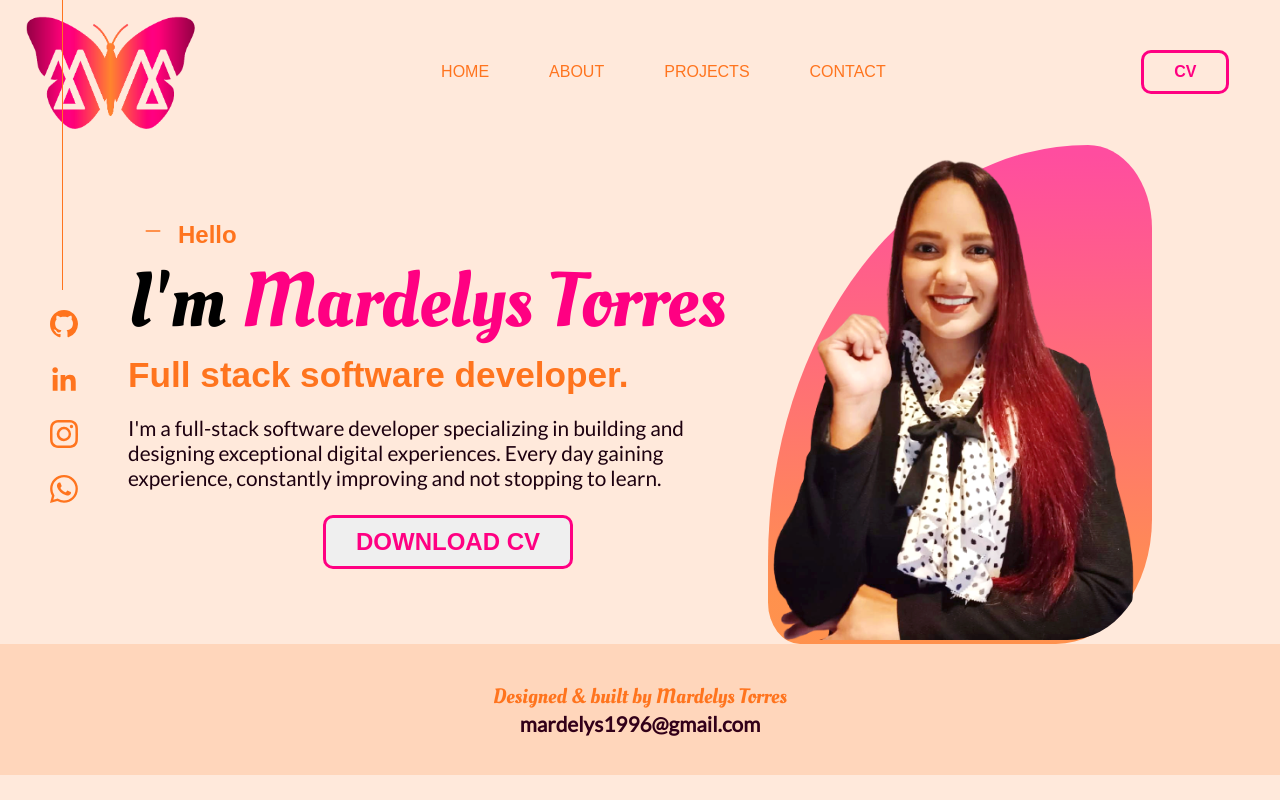
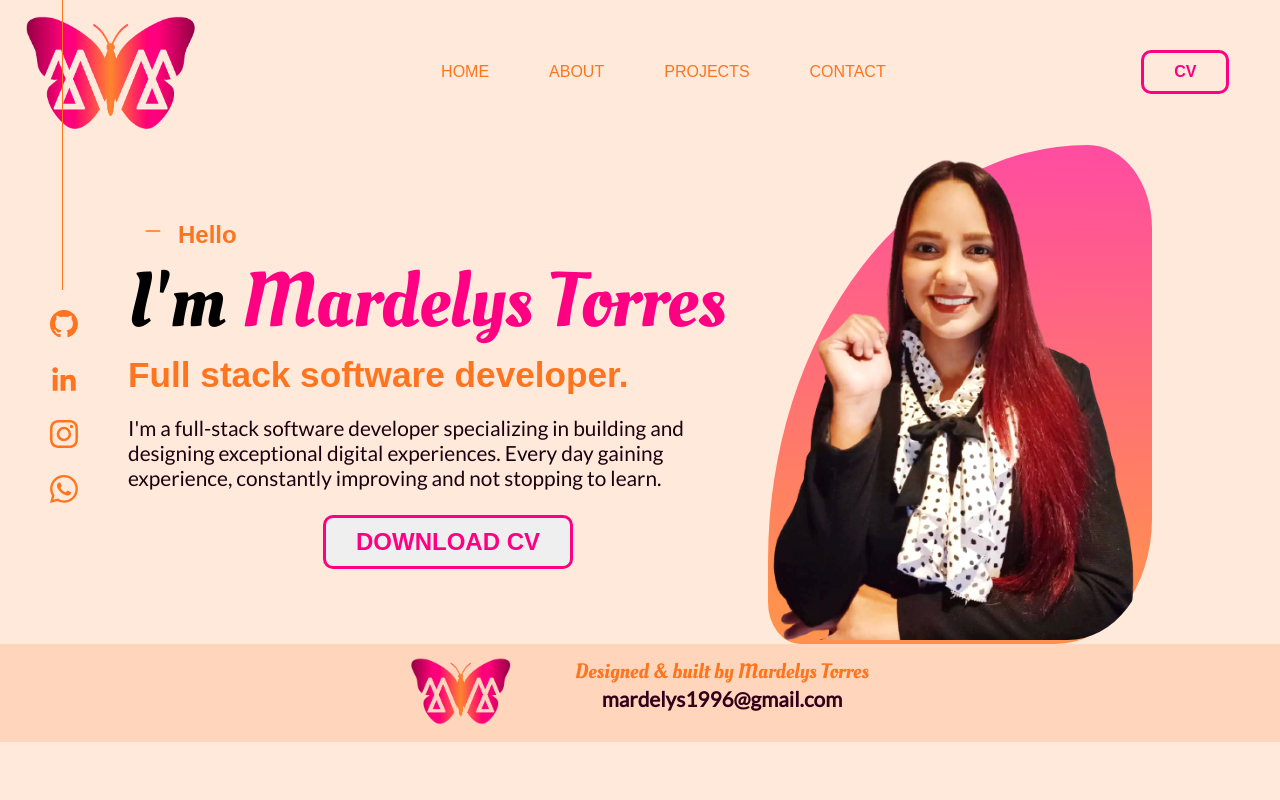
Before and after one commit to Mardelys/Protfolio-Web, a React (Create React App) app: page / in a window 1280 px wide. Built offline with nearby package versions, Linux system fonts and the light colour scheme.

Commit message:
footer + img-logo

```diff
--- a/src/Components/Nav-Footer/Nav-Footer.jsx
+++ b/src/Components/Nav-Footer/Nav-Footer.jsx
@@ -44,9 +44,12 @@ export default function NavBar() {
 export function Footer() {
 
    return (
+
       <div className="footer">
-         <p>Designed & built by Mardelys Torres </p>
-         <a href="#">mardelys1996@gmail.com </a>
-
+         <a href='#' className=''><img  className="img-personall" src={require("./images/Favicon.png")} alt="" /></a>
+         <div>
+            <p>Designed & built by Mardelys Torres </p>
+            <a href="#">mardelys1996@gmail.com </a>
+         </div>
       </div>
    )}
--- a/src/Components/Nav-Footer/Nav.css
+++ b/src/Components/Nav-Footer/Nav.css
@@ -257,9 +257,10 @@ header{
 
 /**--------------FOOTER-----------**/
 footer, .footer{
+   display: flex;
    width: 100%;
    justify-content: center;
-   padding: 3% 0;
+   padding: 1% 0;
    text-align: center;
    background: var(--container-body-light);
 }
@@ -269,6 +270,12 @@ footer, .footer{
    font-family: 'Oleo Script',Arial, Helvetica, sans-serif;
    color: var(--orange);
 }
+.footer div{
+   margin-left: 5%;
+}
+.img-personall {
+   width: 100px;
+}
 .footer a{
    text-decoration: none;
    color: var(--letter-light);
```
